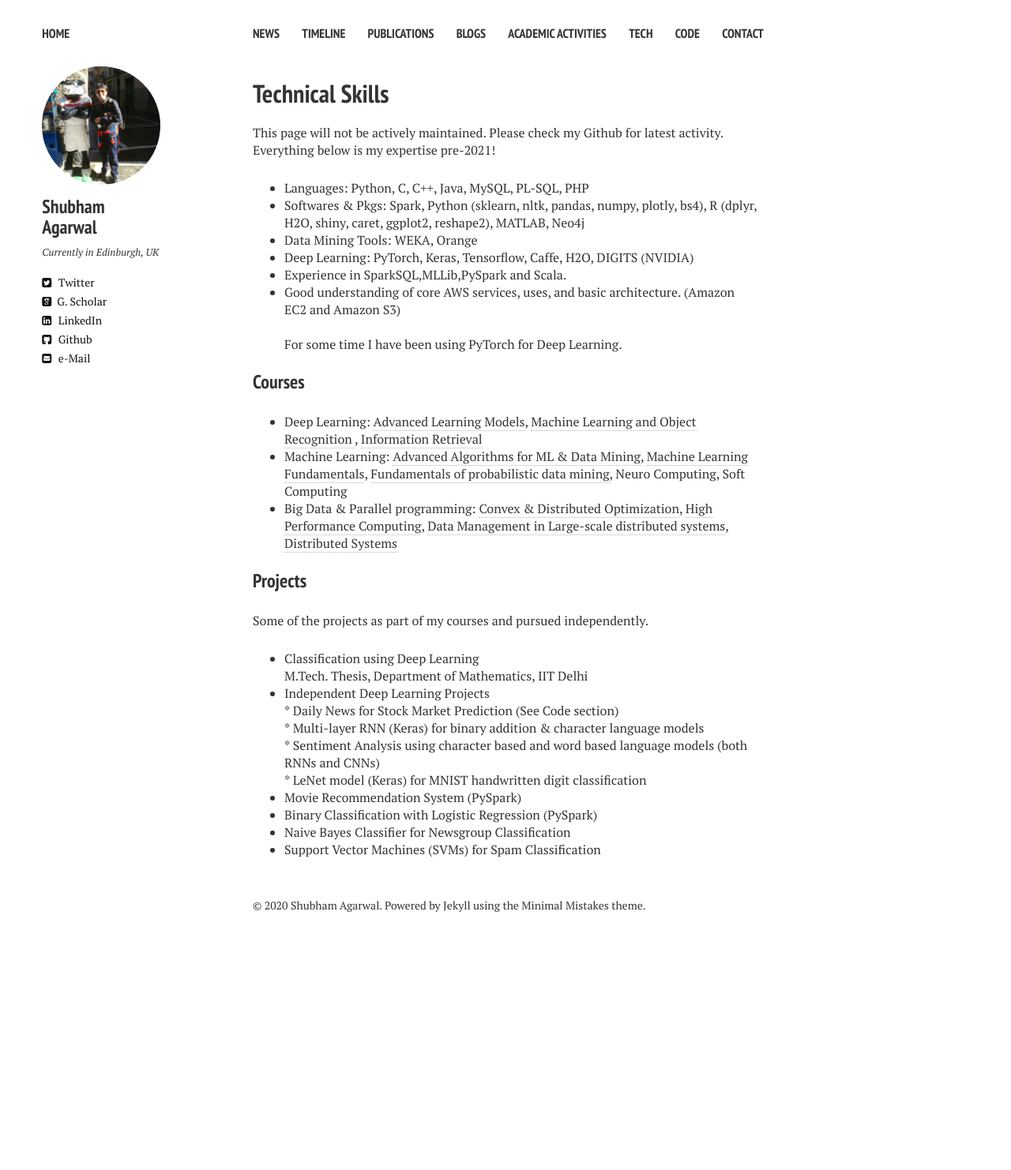
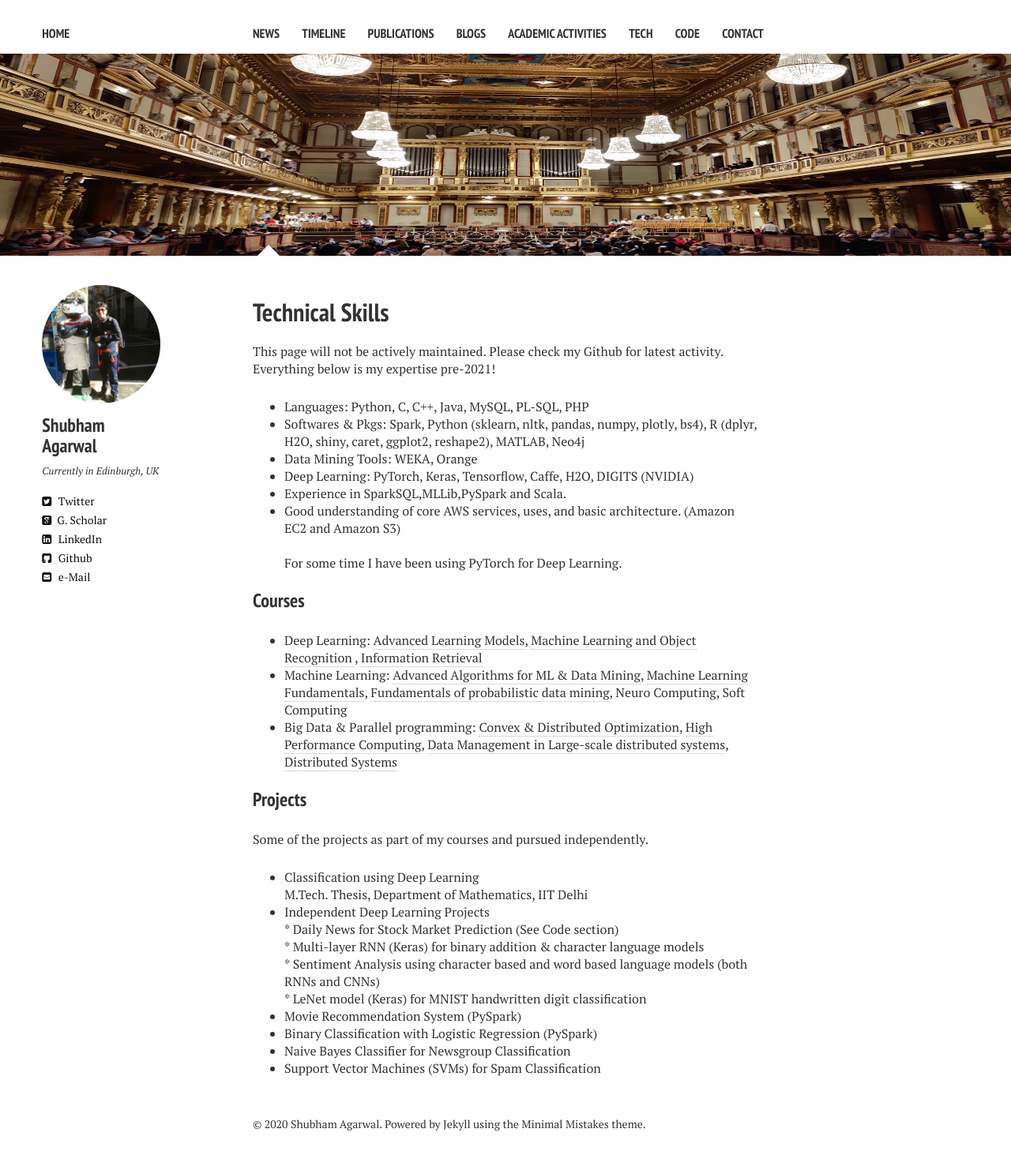
Before and after one commit to shubhamagarwal92/shubhamagarwal92.github.io, a Jekyll site: the page built from tech.md, in a window 1280 px wide. Shown: the whole page at 79% size. Built offline with Jekyll 4.4.1, drawn with Linux system fonts in a browser that asks for light colours; nearby versions of some CDN libraries; before the commit the page ends 1205 px from its top, so only the background shows below that.

Commit message:
Update tech.md

```diff
--- a/tech.md
+++ b/tech.md
@@ -5,6 +5,9 @@ title: Technical Skills
 tags: [tech]
 modified: 3-10-2014
 comments: false
+image:
+  feature: vienna.jpg
+
 ---
 
 <!--### Technical Skills-->
```
